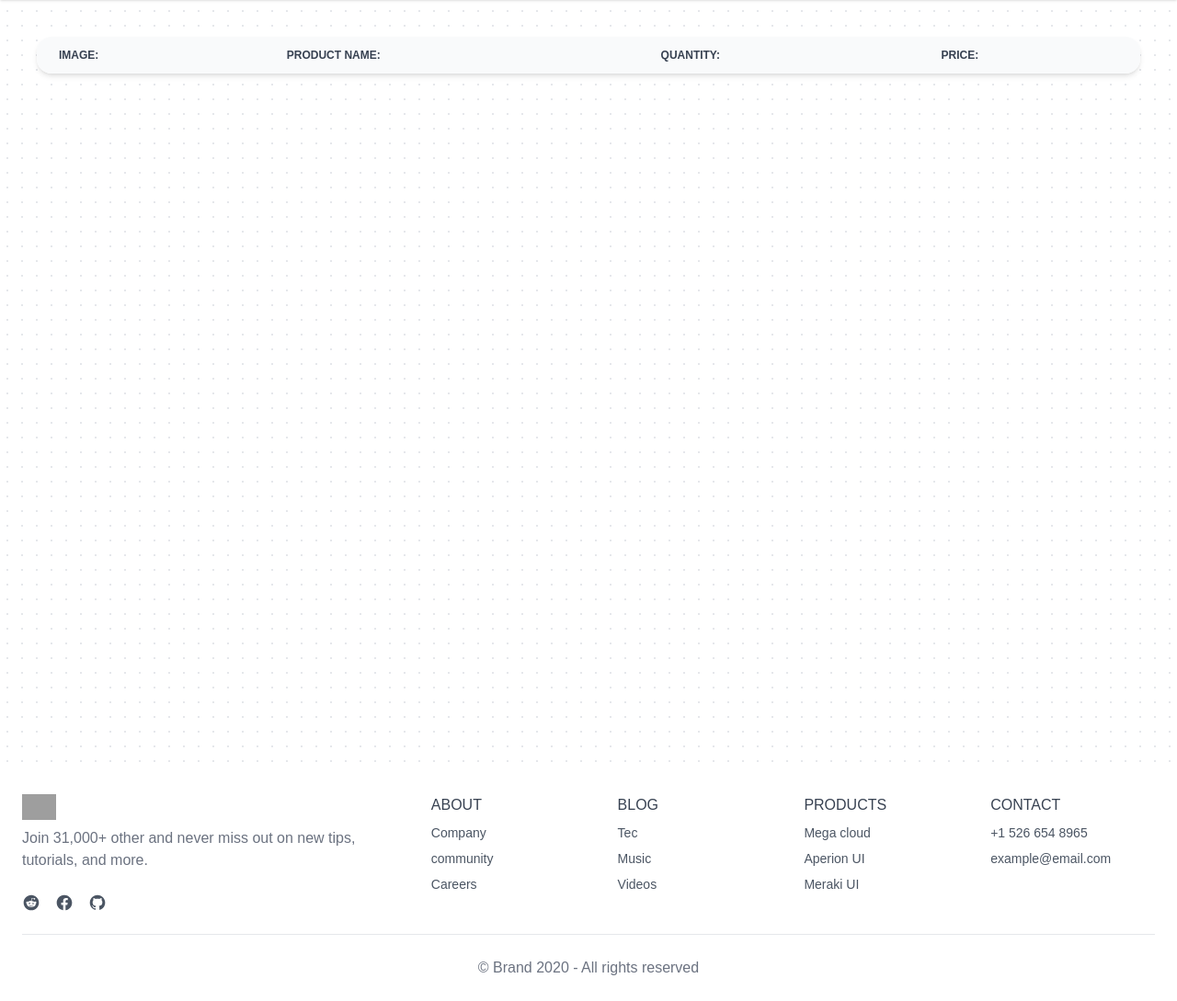
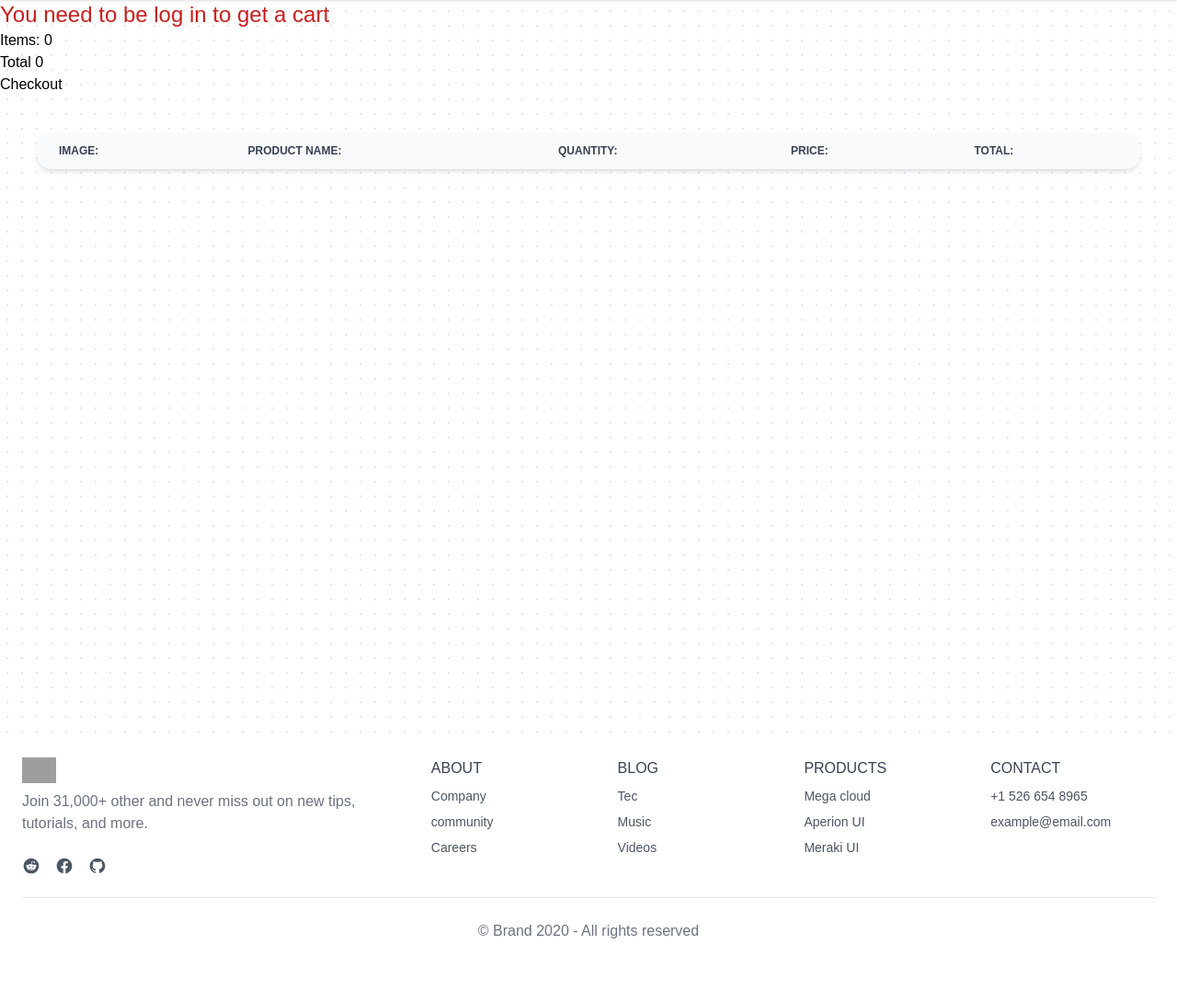
Before and after one commit to Helien-Dev/Honey-Bun-Django, a Django app: page /cart/ in a window 1280 px wide. Shown: the part 60-1149 px from the top of the page at 92% size. After the commit the page ends 1081 px from the top, so only its background shows below. Run offline with Django 5.2, Linux system fonts and the light colour scheme; lists and menus that the app fills with data are empty; some libraries are stand-ins or nearby versions; grey boxes are pictures that could not be loaded.

Commit message:
Cart and checkout functionality added

```diff
--- a/Bun_Store/urls.py
+++ b/Bun_Store/urls.py
@@ -8,4 +8,5 @@ urlpatterns = [
     path('logout/', views.user_logout, name="user_logout"),
     path('store/', views.bun_store, name="bun_store"),
     path('cart/', views.bun_cart, name="bun_cart"),
+    path('checkout/', views.bun_checkout, name="bun_checkout"),
 ]
--- a/Bun_Store/views.py
+++ b/Bun_Store/views.py
@@ -33,10 +33,7 @@ def user_login(request):
 
 
 def user_signup(request):
-    context = {
-        'title': 'User signup',
-        'description': 'Create your account with us'
-    }
+    context = {"title": "User signup", "description": "Create your account with us"}
     if request.method == "POST":
         username = request.POST["username"]
         first_name = request.POST["first_name"]
@@ -55,13 +52,19 @@ def user_signup(request):
 
                 user.save()
 
-                login(request, user, )
+                login(
+                    request,
+                    user,
+                )
                 return redirect("/")
             except Exception as e:
                 error_message = f"Error creating account {e}"
                 print(error_message)
                 return render(
-                    request, "user_signup.html", {"error_message": error_message}, context
+                    request,
+                    "user_signup.html",
+                    {"error_message": error_message},
+                    context,
                 )
         else:
             error_message = "Password do not match"
@@ -74,7 +77,7 @@ def user_logout(request):
     return redirect("/")
 
 
-# Store and product management
+# Store, cart, checkout and product management
 def bun_store(request):
     products = Product.objects.all()
     context = {
@@ -83,13 +86,44 @@ def bun_store(request):
     }
     return render(request, "bun_store.html", context)
 
+
 def bun_cart(request):
     if request.user.is_authenticated:
         customer = request.user.customer
         order, created = Order.objects.get_or_create(customer=customer, complete=False)
         items = order.orderitem_set.all()
     else:
+        error_message = "You need to be log in to get a cart"
+
         items = []
+        order = {
+            "get_cart_total": 0,
+            "get_cart_items": 0,
+        }
+        context = {"items": items, "order": order, "error_message": error_message}
+        return render(request, "bun_cart.html", context)
 
-    context = {"items": items}
-    return render(request, 'bun_cart.html', context)
+    context = {
+        "items": items,
+        "order": order,
+    }
+    return render(request, "bun_cart.html", context)
+
+
+def bun_checkout(request):
+    if request.user.is_authenticated:
+        customer = request.user.customer
+        order, created = Order.objects.get_or_create(customer=customer, complete=False)
+        items = order.orderitem_set.all()
+    else:
+        items = []
+        order = {
+            "get_cart_total": 0,
+            "get_cart_items": 0
+        }
+
+    context = {
+        "items": items,
+        "order": order,
+    }
+    return render(request, "bun_checkout.html", context)
--- a/templates/bun_cart.html
+++ b/templates/bun_cart.html
@@ -4,7 +4,19 @@
 {% block content %}
 
 
+{% if error_message %}
 
+<div>
+    <h2 class="text-2xl text-red-700">{{ error_message }}</h2>
+</div>
+
+{% endif %}
+
+<div>
+    <h2>Items: {{ order.get_cart_items }}</h2>
+    <h2>Total {{ order.get_cart_total }}</h2>
+    <button>Checkout</button>
+</div>
 
 <div class="rounded-2xl max-w-[1200px] m-auto w-full my-10 relative overflow-x-auto shadow-md">
     <table class="w-full text-sm text-left rtl:text-right text-gray-500 dark:text-gray-400">
@@ -22,6 +34,10 @@
                 </th>
                 <th scope="col" class="px-6 py-3">
                     Price:
+                </th>
+                </th>
+                <th scope="col" class="px-6 py-3">
+                    Total:
                 </th>
             </tr>
         </thead>
@@ -41,6 +57,10 @@
                 <td class="px-6 py-4">
                     ${{ item.product.price|floatformat:2 }}
                 </td>
+                </td>
+                <td class="px-6 py-4">
+                    ${{ item.get_total }}
+                </td>
             </tr>
             {% endfor %}
         </tbody>
--- a/theme/static/css/dist/styles.css
+++ b/theme/static/css/dist/styles.css
@@ -1246,18 +1246,6 @@ input:checked + .toggle-bg {
   }
 }
 
-.sr-only {
-  position: absolute;
-  width: 1px;
-  height: 1px;
-  padding: 0;
-  margin: -1px;
-  overflow: hidden;
-  clip: rect(0, 0, 0, 0);
-  white-space: nowrap;
-  border-width: 0;
-}
-
 .visible {
   visibility: visible;
 }
@@ -1367,6 +1355,11 @@ input:checked + .toggle-bg {
   margin-right: auto;
 }
 
+.my-10 {
+  margin-top: 2.5rem;
+  margin-bottom: 2.5rem;
+}
+
 .my-2 {
   margin-top: 0.5rem;
   margin-bottom: 0.5rem;
@@ -1375,11 +1368,6 @@ input:checked + .toggle-bg {
 .my-6 {
   margin-top: 1.5rem;
   margin-bottom: 1.5rem;
-}
-
-.my-10 {
-  margin-top: 2.5rem;
-  margin-bottom: 2.5rem;
 }
 
 .-mt-10 {
@@ -1936,10 +1924,6 @@ input:checked + .toggle-bg {
   text-align: center;
 }
 
-.text-right {
-  text-align: right;
-}
-
 .font-serif {
   font-family: ui-serif, Georgia, Cambria, "Times New Roman", Times, serif;
 }
@@ -2071,6 +2055,11 @@ input:checked + .toggle-bg {
 .text-white {
   --tw-text-opacity: 1;
   color: rgb(255 255 255 / var(--tw-text-opacity));
+}
+
+.text-red-700 {
+  --tw-text-opacity: 1;
+  color: rgb(200 30 30 / var(--tw-text-opacity));
 }
 
 .placeholder-gray-500::-moz-placeholder {
```
Also changed, not shown: Bun_Store/models.py (+19 -0 lines), templates/bun_checkout.html (+73 -0 lines), db.sqlite3.
